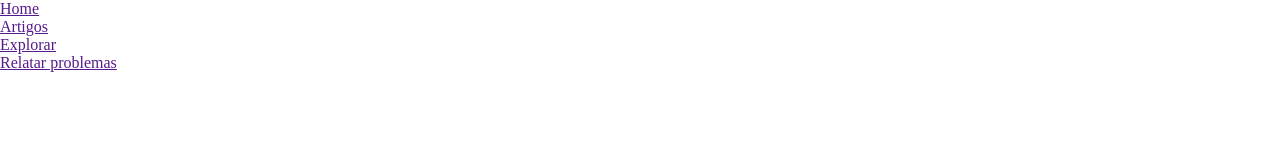
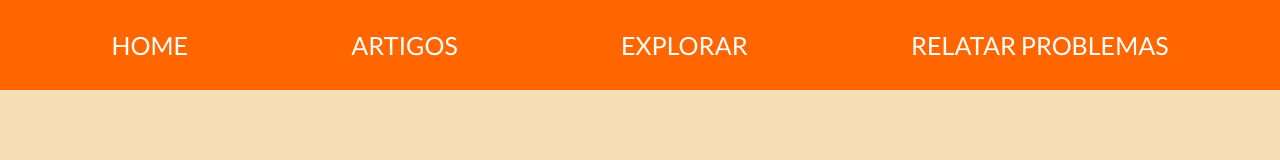
Before and after one commit to felipecoimbra123/projeto-profissional, a plain HTML site: page projeto-profissional/frontend/pages/index.html in a window 1280 px wide. Drawn offline with Linux system fonts and the light colour scheme; a web font is replaced by a local one.

Commit message:
Update home.css

```diff
--- a/projeto-profissional/frontend/style/home.css
+++ b/projeto-profissional/frontend/style/home.css
@@ -8,3 +8,38 @@
     padding: 0;
     box-sizing: border-box;
 }
+
+body{
+    background-color: wheat;
+}
+
+header{
+    background-color: #FF6600;
+    padding: 30px;
+}
+
+ul{
+    display: flex;
+    justify-content: space-around;
+    list-style-type: none;
+}
+
+a{
+    text-transform: uppercase;
+    text-decoration: none;
+    color: white;
+    font-size: 25px;
+    font-family: "Lato", sans-serif;
+
+    &:hover {
+        color: black;
+    }
+}
+
+hr{
+    width: 300px;
+}
+
+h2{
+    font-family: "Lexend", sans-serif;
+}
```
